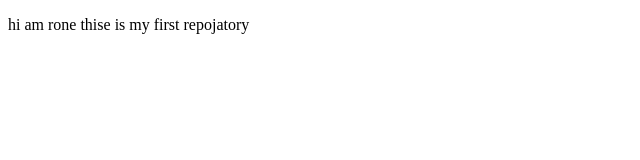
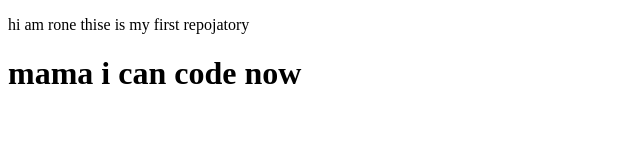
Before and after one commit to RONEKISER/my-first-repository, a plain HTML site: page index.html in a window 1280 px wide. Shown: the whole page, without its empty margins (0-640 px from the left). Drawn offline with Linux system fonts and the light colour scheme.

Commit message:
added header

```diff
--- a/index.html
+++ b/index.html
@@ -4,9 +4,10 @@
     <meta charset="UTF-8">
     <meta http-equiv="X-UA-Compatible" content="IE=edge">
     <meta name="viewport" content="width=device-width, initial-scale=1.0">
-    <title>Document</title>
+    <title>My -first-repojatory</title>
 </head>
 <body>
     <p>hi am rone thise is my first repojatory</p>
+    <h1>mama i can code now</h1>
 </body>
 </html>
```
